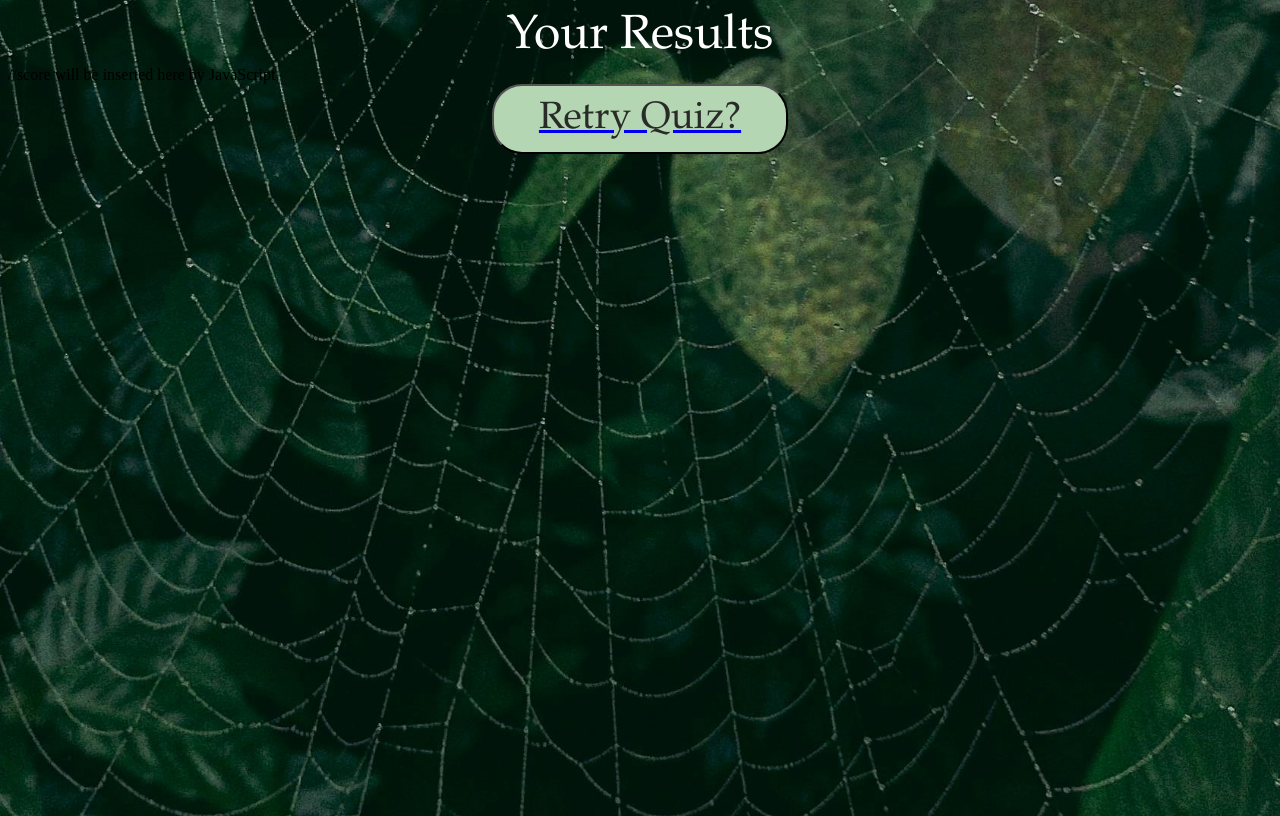
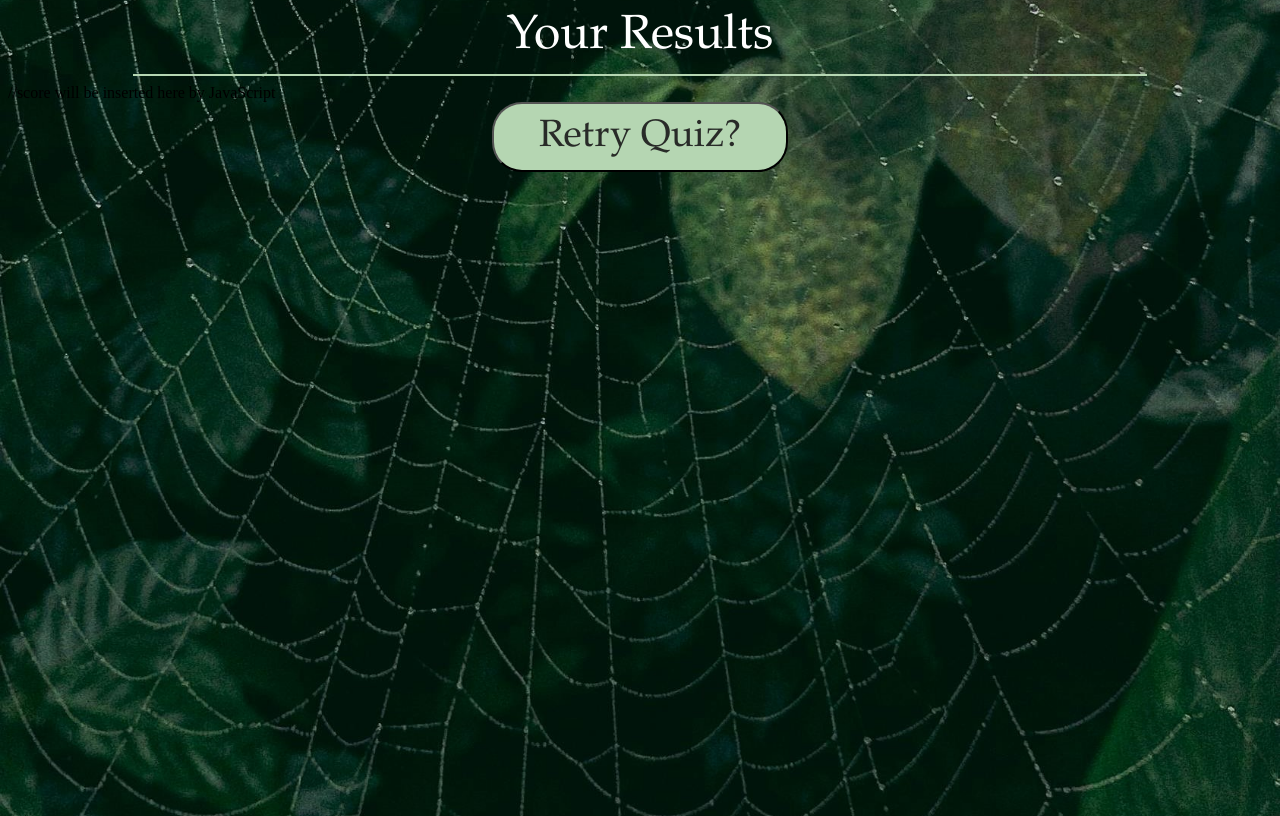
Before and after one commit to Fae-coded/SpiderQuiz, a plain HTML site: page results.html in a window 1280 px wide. Drawn offline with Linux system fonts and the light colour scheme.

Commit message:
Remove link underlines and add line detail

```diff
--- a/assets/css/style.css
+++ b/assets/css/style.css
@@ -45,9 +45,13 @@ hr {
     width: 80%;
 }
 
+a {
+    text-decoration: none;
+}
 button {
     background-color: #B5D6B2;
     color: #282B28;
+    text-decoration: none;
     font-size: 38px;
     font-family: Palatino, "Palatino Linotype", "Palatino LT STD", "Book Antiqua", Georgia, serif;
     text-align: center;
--- a/results.html
+++ b/results.html
@@ -10,6 +10,7 @@
     <body>
         <header>
             <h1>Your Results</h1>
+            <hr>
             //score will be inserted here by JavaScript
             <a href="index.html"><button type="button" id="restart">Retry Quiz?</button></a>
         </header>
```
Also changed, not shown: questions.html (+1 -0 lines).
